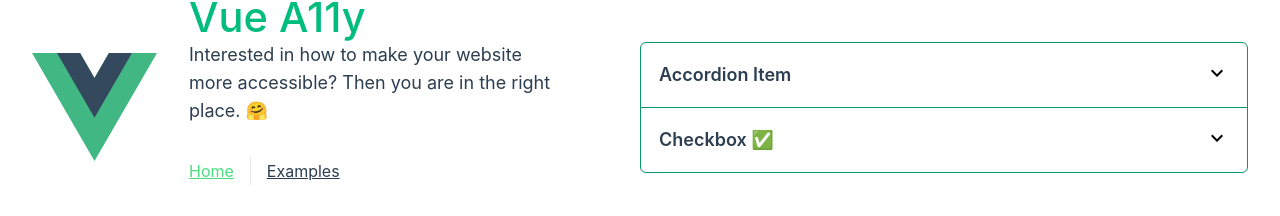
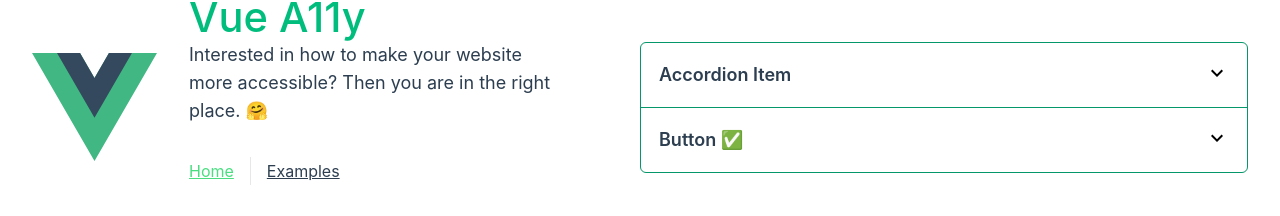
Before and after one commit to ikremin/vue-crud, a Vue app: page /examples in a window 1280 px wide. Shown: the part 293-509 px from the top of the page. Built offline with nearby package versions, Linux system fonts and the light colour scheme; what vue-axe would draw is missing.

Commit message:
feat: building inaccessibility issues

```diff
--- a/src/components/Accordion.vue
+++ b/src/components/Accordion.vue
@@ -4,15 +4,14 @@
     class="accordion w-full flex flex-col border border-emerald-600 rounded-md overflow-hidden"
   >
     <AccordionItem title="Accordion Item" id="2">
-      An accessible accordion is an interactive element which allows users to hide and reveal additional content.
-
-    </AccordionItem
-    >
-    <AccordionItem title="Checkbox ✅" id="1"> <Checkbox /> </AccordionItem>
+      An accessible accordion is an interactive element which allows users to
+      hide and reveal additional content.
+    </AccordionItem>
+    <AccordionItem title="Button ✅" id="1"> <Button /> </AccordionItem>
   </div>
 </template>
 
 <script setup lang="ts">
 import AccordionItem from "@/components/AccordionItem.vue";
-import Checkbox from "@/components/Checkbox";
+import Button from "@/components/Button";
 </script>
--- /dev/null
+++ b/src/components/Button.tsx
@@ -0,0 +1,12 @@
+const Button = () => {
+  return (
+    <div
+      class="border border-emerald-600 bg-emerald-100 hover:bg-emerald-300 rounded-md p-2 flex flex-col items-center"
+      role="button"
+    >
+      Click Me
+    </div>
+  );
+};
+
+export default Button;
--- a/src/components/Checkbox.tsx
+++ /dev/null
@@ -1,5 +0,0 @@
-const Checkbox = () => {
-  return <span>checkbox</span>;
-};
-
-export default Checkbox;
```
